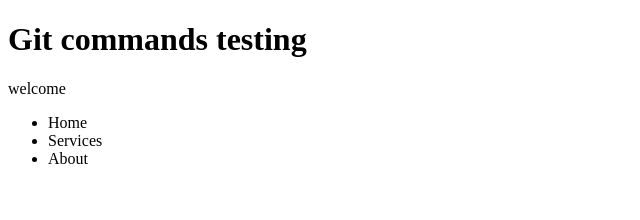
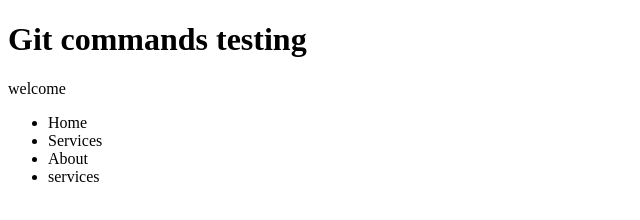
Before and after one commit to Rubansi/testrepo, a plain HTML site: page index.html in a window 1280 px wide. Shown: the full height of the page, 0-640 px from the left. Drawn offline with Linux system fonts and the light colour scheme.

Commit message:
added the gitignore file and mofified html file

```diff
--- a/index.html
+++ b/index.html
@@ -12,6 +12,7 @@
         <li>Home</li>
         <li>Services</li>
         <li>About</li>
+        <li>services</li>
     </ul>
 </body>
 </html>
```
Also changed, not shown: 1 other file.
